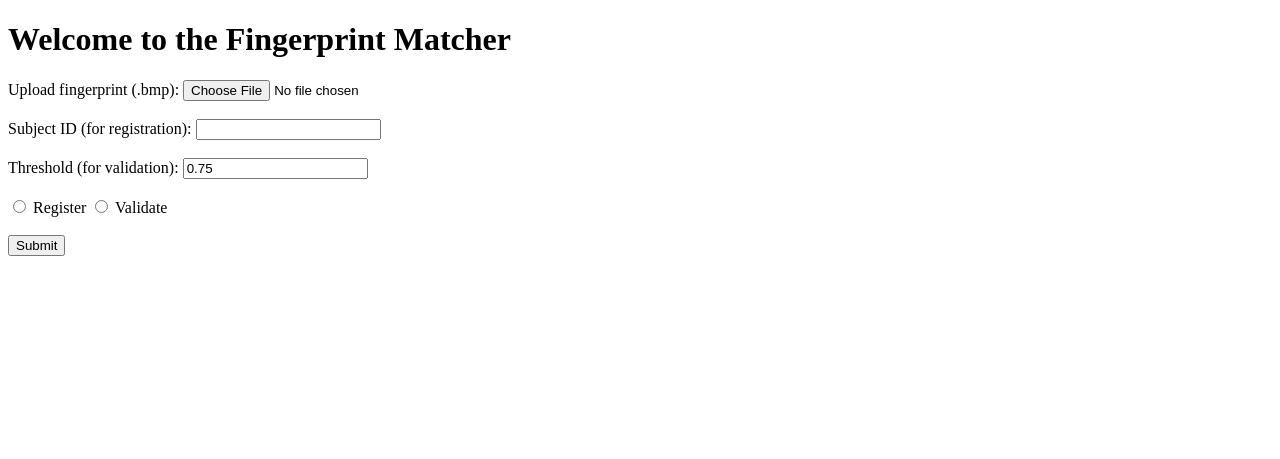
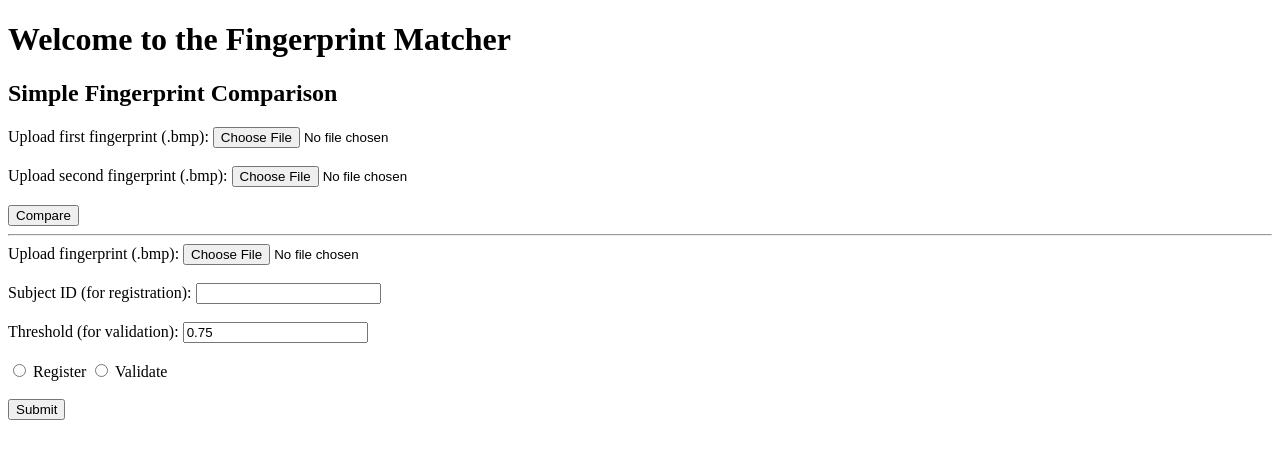
Before and after one commit to NamDT-146/pad-pipeline, a Flask app: page / in a window 1280 px wide. Shown: the top 459 px of the page. Run offline with Flask 3, Linux system fonts and the light colour scheme.

Commit message:
add compare images

```diff
--- a/app.py
+++ b/app.py
@@ -80,5 +80,28 @@ def remove_subject(subject_id):
     success, message = matcher.remove_subject(subject_id)
     return jsonify({"success": success, "message": message})
 
+# ===================== SIMPLE FINGERPRINT COMPARISON =====================
+@app.route('/compare', methods=['POST'])
+def compare_fingerprints():
+    """Simple endpoint to compare two fingerprint images and say if they are of the same person or not."""
+    file1 = request.files.get('fingerprint1')
+    file2 = request.files.get('fingerprint2')
+    if not file1 or not file2:
+        flash('Please upload both fingerprint images.')
+        return redirect(url_for('home'))
+    data1 = file1.read()
+    data2 = file2.read()
+    # Use the matcher to compare two fingerprints directly (implement this method if not present)
+    try:
+        same_person, score = matcher.compare_fingerprints(data1, data2)
+        if same_person:
+            flash(f"Result: Same person! (score: {score:.2f})")
+        else:
+            flash(f"Result: Different person. (score: {score:.2f})")
+    except Exception as e:
+        flash(f"Error comparing fingerprints: {str(e)}")
+    return redirect(url_for('home'))
+# ===================== END SIMPLE FINGERPRINT COMPARISON =====================
+
 if __name__ == '__main__':
     app.run(debug=True)
--- a/templates/index.html
+++ b/templates/index.html
@@ -6,6 +6,17 @@
 </head>
 <body>
     <h1>Welcome to the Fingerprint Matcher</h1>
+    <!-- Simple Fingerprint Comparison Form -->
+    <h2>Simple Fingerprint Comparison</h2>
+    <form action="/compare" method="post" enctype="multipart/form-data">
+        <label for="fingerprint1">Upload first fingerprint (.bmp):</label>
+        <input type="file" name="fingerprint1" id="fingerprint1" accept=".bmp" required><br><br>
+        <label for="fingerprint2">Upload second fingerprint (.bmp):</label>
+        <input type="file" name="fingerprint2" id="fingerprint2" accept=".bmp" required><br><br>
+        <button type="submit">Compare</button>
+    </form>
+    <hr>
+    <!-- Original Registration/Validation Form -->
     <form action="/process" method="post" enctype="multipart/form-data">
         <label for="fingerprint">Upload fingerprint (.bmp):</label>
         <input type="file" name="fingerprint" id="fingerprint" accept=".bmp" required><br><br>
```
Also changed, not shown: fingerprint.py (+33 -0 lines).
